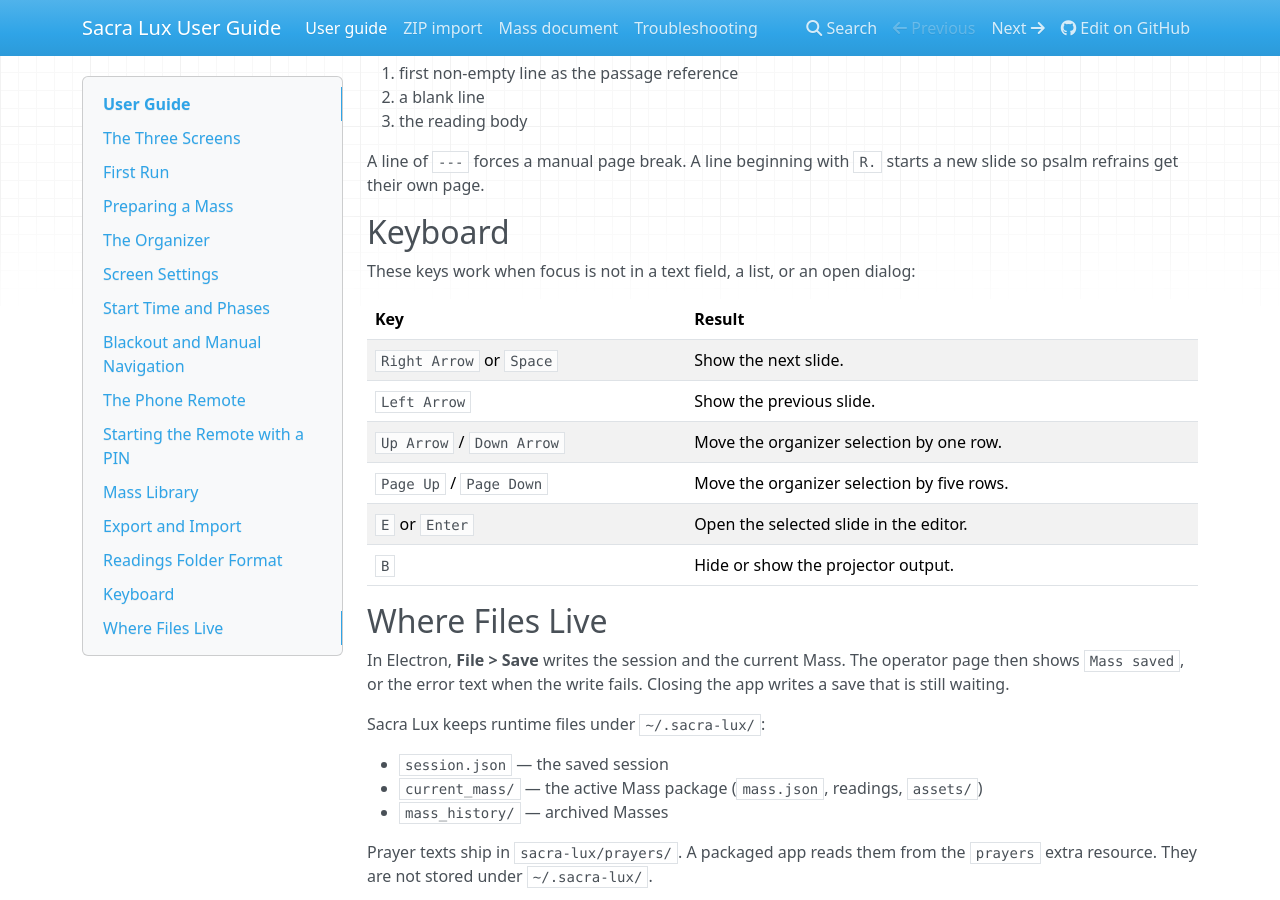
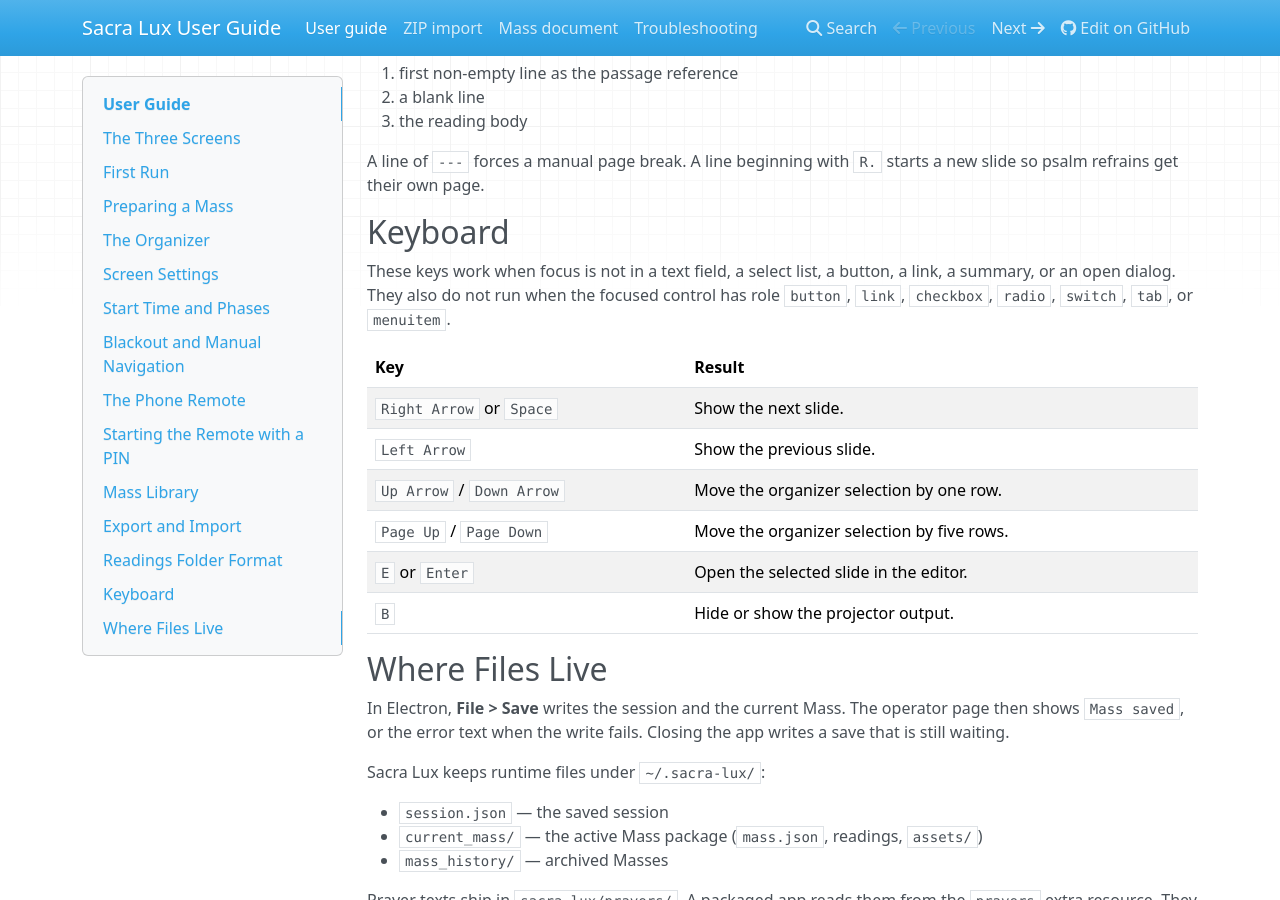
Before and after one commit to Saint-Therese-Of-Lisieux-Parish/sacra_lux, an MkDocs documentation site: the page built from docs/user-guide.md, in a window 1280 px wide and 900 px high, scrolled down 4838 px. Built offline with MkDocs 1.6.1, drawn with Linux system fonts in a browser that asks for light colours; nearby versions of some CDN libraries; some of the changed text lies outside the part shown.

Commit message:
docs(user-guide): skip shortcuts on a focused control
Slide keys do not run when focus is on a button, a link, a
summary, a select list, or a control with a listed role.

The user guide stopped at text fields and open dialogs.

Files:
- modified: docs/user-guide.md

Verified against: sacra-lux/public/app.html:9757 (keydown)

Refs #523

```diff
--- a/docs/user-guide.md
+++ b/docs/user-guide.md
@@ -143,7 +143,7 @@
 
 ## Blackout and Manual Navigation
 
-The operator page does not show Prev, Next, or Black Screen buttons. Use the keyboard when focus is not in a text field or an open dialog.
+The operator page does not show Prev, Next, or Black Screen buttons. The keys in [Keyboard](#keyboard) do not run while a control has focus.
 
 - Press `Right Arrow` or `Space` to show the next slide.
 - Press `Left Arrow` to show the previous slide.
@@ -224,7 +224,7 @@
 
 ## Keyboard
 
-These keys work when focus is not in a text field, a list, or an open dialog:
+These keys work when focus is not in a text field, a select list, a button, a link, a summary, or an open dialog. They also do not run when the focused control has role `button`, `link`, `checkbox`, `radio`, `switch`, `tab`, or `menuitem`.
 
 | Key | Result |
 | --- | --- |
```
